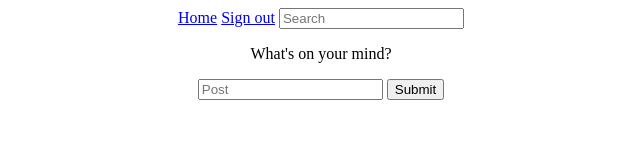
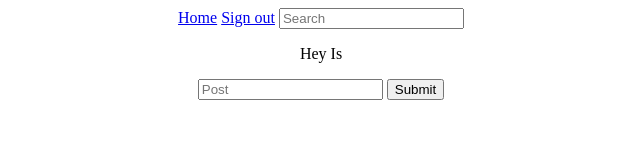
Before and after one commit to SzilviH/acebook, a website: page views/feed.html in a window 1280 px wide. Shown: the whole page, without its empty margins (319-959 px from the left). Drawn offline with nearby package versions, Linux system fonts and the light colour scheme; no server answers.

Commit message:
investigate staging

```diff
--- a/views/feed.html
+++ b/views/feed.html
@@ -22,7 +22,7 @@
     </nav>
     <div id="feed">
       <div id="post-form">
-        <p>What's on your mind?</p>
+        <p>Hey Is</p>
         <form action="/post/create" method="get" name="addPost">
           <input type="text" name="content" placeholder="Post">
           <input id="submit" type="submit" name="submit" value="Submit">
```
